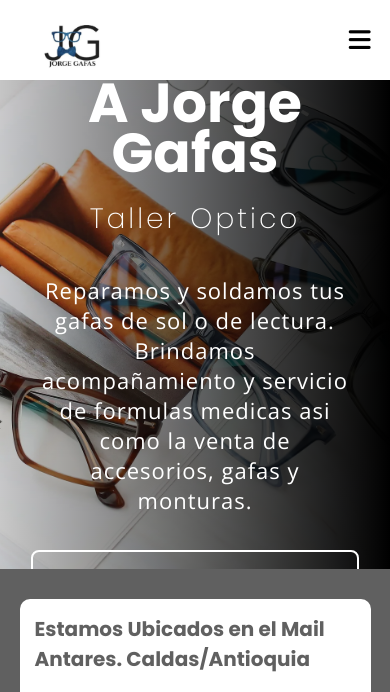
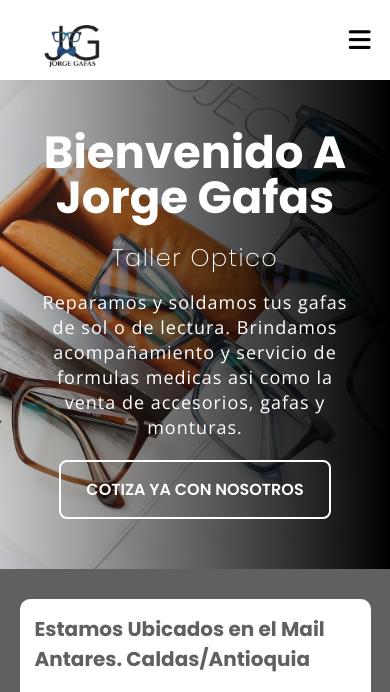
Before and after one commit to Cristian-ADSI/poliandino-H04, a plain HTML site: page index.html in a window 390 px wide. Shown: the top 692 px of the page. Drawn offline with nearby package versions, Linux system fonts and the light colour scheme; grey boxes are pictures that could not be loaded.

Commit message:
Responsive Fix

```diff
--- a/sass/components/_hero.scss
+++ b/sass/components/_hero.scss
@@ -47,14 +47,29 @@
 
 }
 
-@media only screen and (max-width: 640px) {
+@media only screen and (max-width: 768px) {
     .hero-section {
         &__title {
+            font-size: 45px;
+            line-height: 45px;
             margin-bottom: 20px;
         }
+
+        &__label {
+            color: $white;
+            font-size: 24px;
+            font-weight: 200;
+            margin-bottom: 15px;
+            letter-spacing: 1.5px;
+        }
+
         &__text {
+            color: $white;
+            margin-bottom: 20px;
+            line-height: 25px;
+            font-size: 18px;
+            width: 90%;
 
-            width: 90%;
         }
     }
 }
--- a/sass/components/_templates.scss
+++ b/sass/components/_templates.scss
@@ -102,3 +102,25 @@
         width: 90%;
     }
 }
+
+@media only screen and (max-width: 768px) {
+    .btn {
+
+        border-radius: 8px;
+        border: solid 2px $white;
+        background-color: $white;
+        color: $white;
+        display: block;
+        font-size: 14px;
+        font-weight: 600;
+        padding: 5px 10px;
+        text-transform: uppercase;
+
+        &__link {
+
+            font-size: 16px;
+            padding: 10px 15px;
+
+        }
+    }
+}
```
Also changed, not shown: css/style-about.min.css, css/style-contact.min.css, css/style-home.min.css, css/style-services.min.css, 4 other files.
